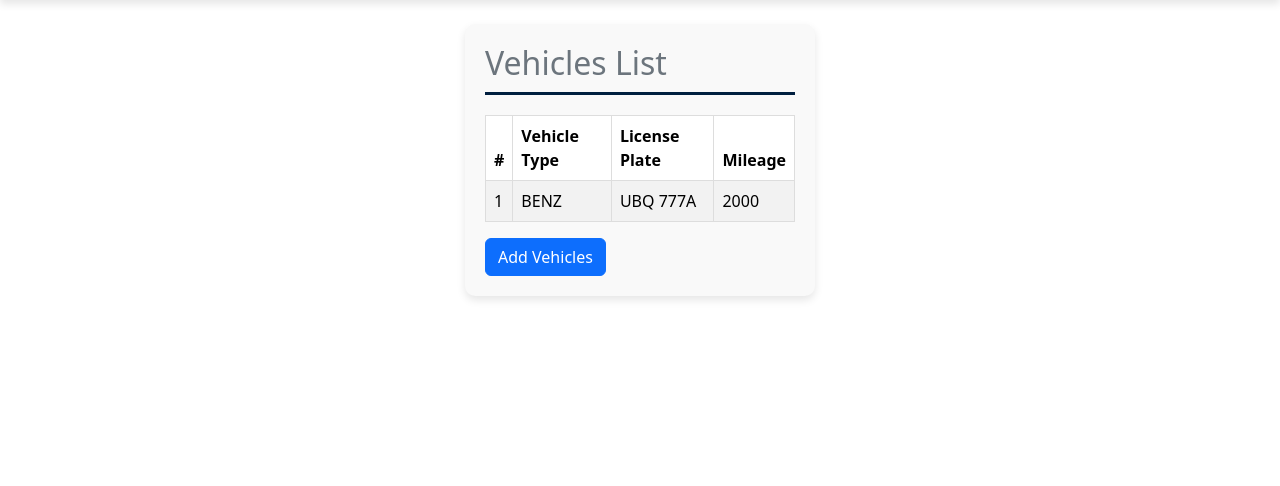
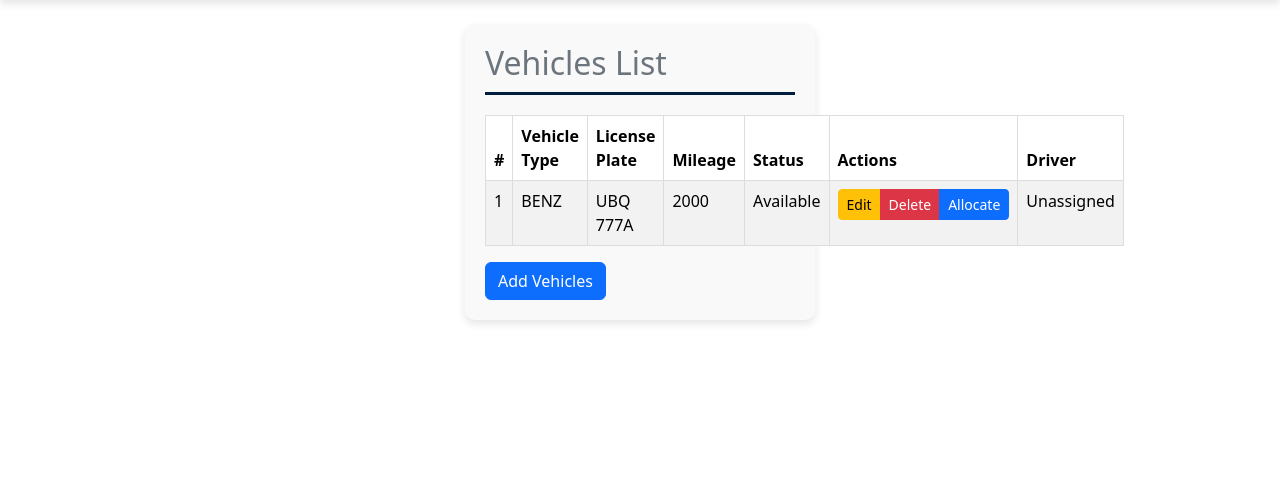
Before and after one commit to aKyazze/FleetMIS, a Django app: page /vehicles/ in a window 1280 px wide. Shown: the part 152-638 px from the top of the page. Run offline with Django 4.2, Linux system fonts and the light colour scheme; data comes from the database, SQL or seed files in the repository; both versions use the stored data as it was after the commit; data that the repository does not hold is empty; some libraries are stand-ins or nearby versions.

Commit message:
Modified forms.py & vehicle templates

```diff
--- a/fleetApp/models.py
+++ b/fleetApp/models.py
@@ -4,15 +4,19 @@ from django.db import models
 
 # Vehicle Entity:
 class Vehicle(models.Model):
+  STATUS = [
+    ("Av", "Available"),
+    ("Al", "Allocated")
+  ]
  # vehicle_id = models.AutoField(primary_key=True)
   vehicle_plate = models.CharField(max_length=20)
   vehicle_type = models.CharField(max_length=50)
   mileage = models.PositiveIntegerField()
   engine_type = models.CharField(max_length=50)
+  status = models.CharField(max_length=2, choices=STATUS, default="Available")
 
   def __str__(self):
-      return f"{self.vehicle_plate} {self.vehicle_type} ({self.mileage})"
-
+      return f"{self.vehicle_plate} {self.vehicle_type} ({self.mileage})- {self.status}"
 
 
 #Driver Entity:
--- a/fleetApp/templates/fleetApp/vehicle/add_vehicle.html
+++ b/fleetApp/templates/fleetApp/vehicle/add_vehicle.html
@@ -11,7 +11,7 @@
         {% csrf_token %}
         {{ form.as_p }}
         <button type="submit">Add Vehicle</button>
+        <a href="{% url 'vehicle' %}" class="btn btn-primary">Cancel</a>
     </form>
-    <a href="{% url 'home' %}">Back to Home</a>
     </div>
 {% endblock %}
--- a/fleetApp/templates/fleetApp/vehicle/vehicles.html
+++ b/fleetApp/templates/fleetApp/vehicle/vehicles.html
@@ -13,6 +13,9 @@
             <th>Vehicle Type</th>
             <th>License Plate</th>
             <th>Mileage</th>
+            <th>Status</th>
+            <th>Actions</th>
+            <th>Driver</th>
         </tr>
     </thead>
     <tbody>
@@ -22,6 +25,25 @@
             <td>{{ vehicle.vehicle_type }}</td>
             <td>{{ vehicle.vehicle_plate }}</td>
             <td>{{ vehicle.mileage }}</td>
+            <td>{{ vehicle.status }}</td>
+            <td>
+                <div class="btn-group" role="group" aria-label="Actions">
+                    <a href="{% url 'edit_vehicle' vehicle.id %}" class="btn btn-sm btn-warning">Edit</a>
+                    <a href="{% url 'delete_vehicle' vehicle.id %}" class="btn btn-sm btn-danger" onclick="return confirm('Are you sure you want to delete this vehicle?');">Delete</a>
+                    {% if vehicle.status == "Available" %}
+                        <a href="{% url 'allocate_vehicle' vehicle.id %}" class="btn btn-sm btn-primary">Allocate</a>
+                    {% else %}
+                        <span class="badge bg-secondary">Allocated</span>
+                    {% endif %}
+                </div>
+            </td>
+            <td>
+                {% if vehicle.driver_set.first %}
+                    {{ vehicle.driver_set.first.driver_name }}
+                {% else %}
+                    Unassigned
+                {% endif %}
+            </td>
         </tr>
         {% endfor %}
     </tbody>
--- a/fleetApp/urls.py
+++ b/fleetApp/urls.py
@@ -12,5 +12,9 @@ urlpatterns = [
     path('vehicles/', views.vehicle_view, name='vehicle'),
 
     # Add new vehicle
-    path('add-vehicle/', views.add_vehicle, name='add_vehicle')
+    path('add-vehicle/', views.add_vehicle, name='add_vehicle'),
+    path('edit-vehicle/<int:vehicle_id>/', views.vehicle_update, name='edit_vehicle'),
+    path('delete-vehicle/<int:vehicle_id>/', views.vehicle_delete, name='delete_vehicle'),
+    path('allocate-vehicle/<int:vehicle_id>/', views.allocate_vehicle, name='allocate_vehicle'),
+
 ]
--- a/fleetApp/views.py
+++ b/fleetApp/views.py
@@ -1,6 +1,6 @@
-from django.shortcuts import render, redirect
+from django.shortcuts import render, redirect, get_object_or_404
 from .models import Vehicle, Driver
-from .forms import VehicleForm
+from .forms import VehicleForm, VehicleAllocationForm
 
 # Create your views here.
 
@@ -19,7 +19,7 @@ def vehicle_view(request):
     vehicles = Vehicle.objects.all()
     return render(request, 'fleetApp/vehicle/vehicles.html', {'vehicles': vehicles})
 
-# Create or Add a New Vehicle
+# Create or Add a New Vehicle View
 def add_vehicle(request):
     if request.method == 'POST':
         form = VehicleForm(request.POST)
@@ -29,3 +29,46 @@ def add_vehicle(request):
     else:
         form = VehicleForm()
     return render(request, 'fleetApp/vehicle/add_vehicle.html', {'form': form})
+
+# Update or Edit Vehicle View
+def vehicle_update(request, vehicle_id):
+    vehicle = get_object_or_404(Vehicle, id=vehicle_id)
+    if request.method == 'POST':
+        form = VehicleForm(request.POST, instance=vehicle)
+        if form.is_valid():
+            form.save()
+            return redirect('vehicle')
+    else:
+        form = VehicleForm(instance=vehicle)
+    return render(request, 'fleetApp/vehicle/edit_vehicle.html', {'form': form, 'vehicle': vehicle})
+
+
+# Delete Vehicle View
+def vehicle_delete(request, vehicle_id):
+    vehicle = get_object_or_404(Vehicle, id=vehicle_id)
+    if request.method == 'POST':
+        vehicle.delete()
+        return redirect('vehicle')
+    return render(request, 'fleetApp/vehicle/vehicle_confirm_delete.html', {'vehicle': vehicle})
+
+# Assign or Allocate a Vehicle View
+def allocate_vehicle(request, vehicle_id):
+    vehicle = get_object_or_404(Vehicle, id=vehicle_id)
+
+    if request.method == 'POST':
+        form = VehicleAllocationForm(request.POST)
+        if form.is_valid():
+            driver = form.cleaned_data['driver']
+            # Allocate the vehicle to the selected driver
+            driver.vehicle = vehicle
+            driver.save()
+
+            # Update vehicle status
+            vehicle.status = "Allocated"
+            vehicle.save()
+
+            return redirect('vehicle')  # Redirect to vehicle list
+    else:
+        form = VehicleAllocationForm()
+
+    return render(request, 'fleetApp/vehicle/allocate_vehicle.html', {'form': form, 'vehicle': vehicle})
```
Also changed, not shown: fleetApp/forms.py (+9 -1 lines), fleetApp/templates/fleetApp/vehicle/allocate_vehicle.html (added, +17 -0 lines), fleetApp/templates/fleetApp/vehicle/edit_vehicle.html (added, +17 -0 lines), fleetApp/templates/fleetApp/vehicle/vehicle_confirm_delete.html (+10 -14 lines), db.sqlite3, fleetApp/migrations/0002_vehicle_status.py (added).
